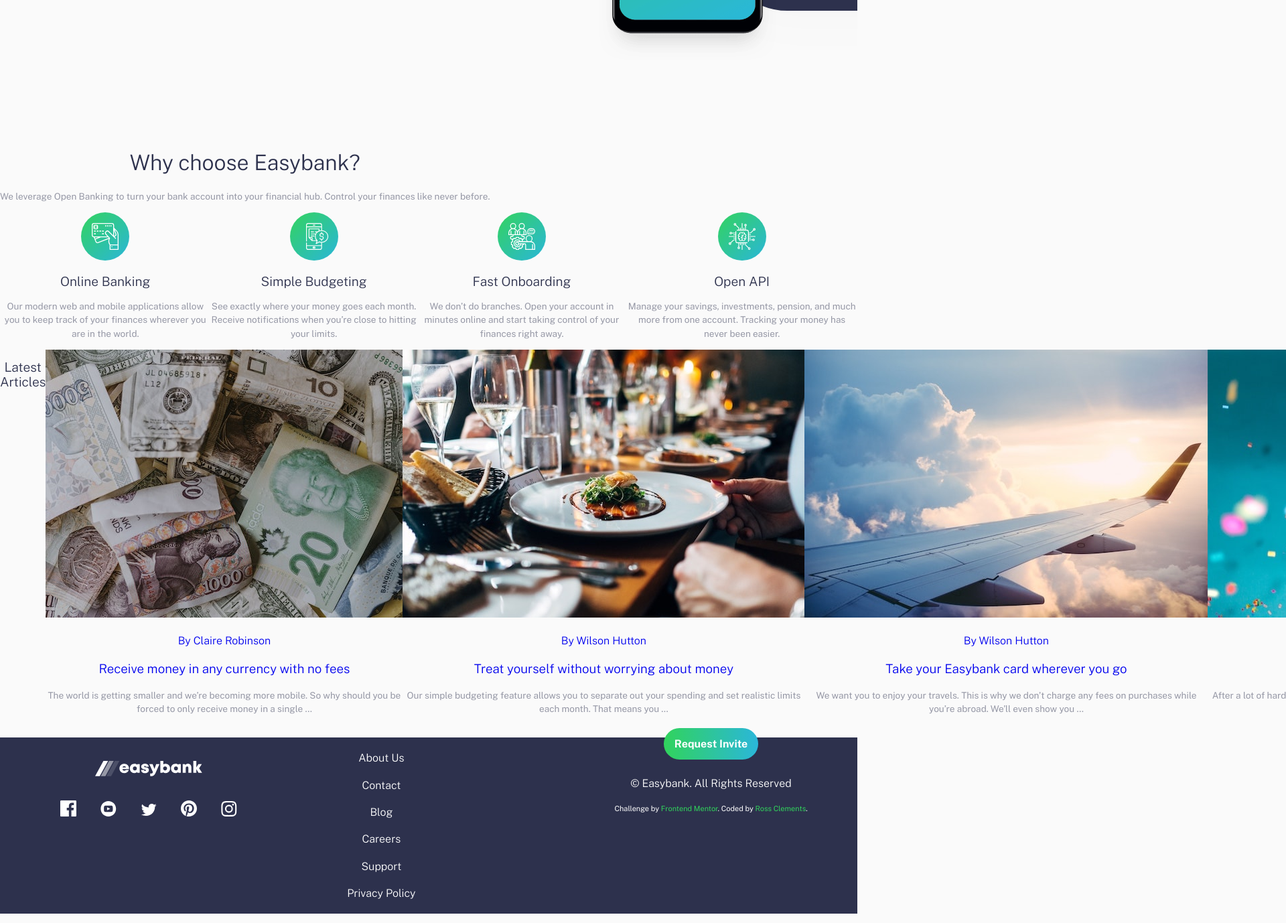
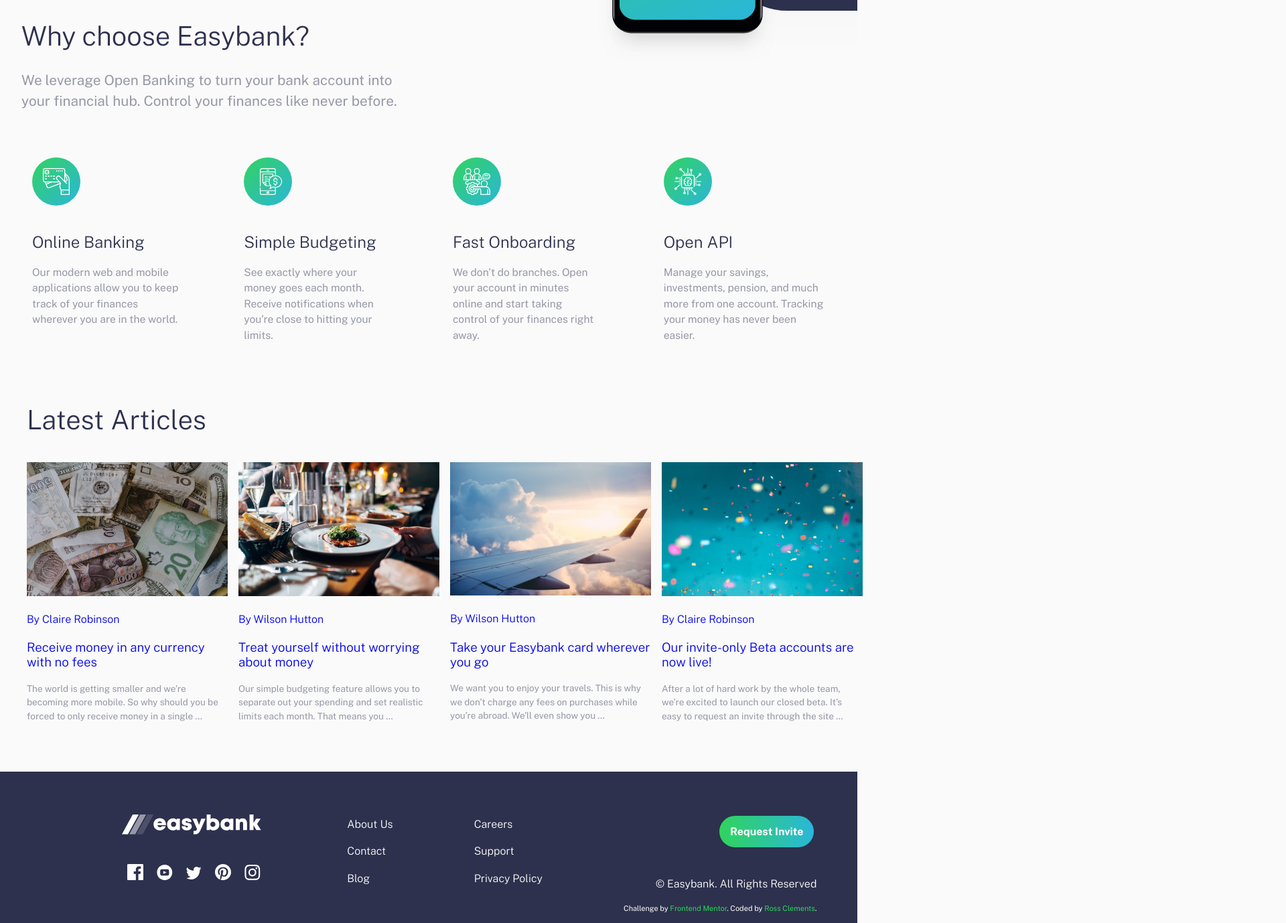
Before and after one commit to RosswClements/easybank-landingpage, a plain HTML site: page index.html in a window 1280 px wide. Shown: the part 796-2174 px from the top of the page at 67% size, 1920 px wide, since content can reach past the window. Drawn offline with nearby package versions, Linux system fonts and the light colour scheme.

Commit message:
desktop view

```diff
--- a/index.html
+++ b/index.html
@@ -39,6 +39,8 @@
   </header>
   <body>
 
+    <!-- Welcome Section  -->
+
     <div class="container" id="container1">
 
       <div class="flex-item1" id="item1">
@@ -56,6 +58,8 @@
         <br>
       </div>
     </div>
+
+    <!-- Icons Section  -->
 
     <div class="container" id="container2">
 
@@ -96,9 +100,13 @@
         your money has never been easier.</p>
       </div>
     </div>
+
+    <!-- Article Section -->
+
+    <h1 id="article-h1">Latest Articles</h1>
+
   <div class="container" id="container4">
 
-    <h2>Latest Articles</h2>
 
     <div class="flex-item4">
       <a href="#">
@@ -143,11 +151,11 @@
   </div>
   <br>
   <div class="container" id="container5">
-    <div class="flex-item5">
+    <!-- <div class="flex-item5"> -->
         <br>
-        <div class="footer-logo-wrapper">
+        <div class="footer-logos-wrapper">
           <a href="#"><img src="./images/logo.svg" alt="Easybank" id="footer-logo"></a>
-        </div>
+
         <div>
           <a href="#"><img class="socials" src="./images/icon-facebook.svg" alt="Facebook"></a>
           <a href="#"><img class="socials" src="./images/icon-youtube.svg" alt="Youtube"></a>
@@ -161,27 +169,29 @@
       <a href="#"><h4>About Us</h4></a>
       <a href="#"><h4>Contact</h4></a>
       <a href="#"><h4>Blog</h4></a>
+    </div>
+    <div class="flex-item5">
       <a href="#"><h4>Careers</h4></a>
       <a href="#"><h4>Support</h4></a>
       <a href="#"><h4>Privacy Policy</h4></a>
     </div>
 
-      <br>
       <div class="flex-item5">
-        <a href="#" class="btn" id="footer-btn">Request Invite</a>
+        <div id="footer-btn"><a href="#" class="btn">Request Invite</a>
 
+        <br>
         <br>
         <br>
 
         <h4> © Easybank. All Rights Reserved</h4>
 
 
-
+      </div>
         <div class="attribution">
           Challenge by <a href="https://www.frontendmentor.io?ref=challenge" target="_blank">Frontend Mentor</a>.
           Coded by <a href="https://rosswclements.github.io/portfolio/">Ross Clements</a>.
         </div>
-        <br>
+
       </div>
   </div>
 </div>
--- a/style.css
+++ b/style.css
@@ -150,9 +150,69 @@ a:hover {
   /* margin: -35px; */
 }
 
+#container2 {
+  margin-top: -200px;
+  text-align: left;
+  margin-left: 2em;
+  margin-right: 2em;
+}
+
+#container2 h1{
+  font-size: 2.5em;
+}
+
+#container2 p{
+  font-size: 1.3em;
+  margin-right: 30em;
+}
+
 /* Icon section */
+#container3 {
+  justify-content: space-around;
+}
+.flex-item3{
+  margin: 3em;
+  text-align: left;
+}
+
+.flex-item3 img{
+  margin-bottom: 1em;
+}
+
+.flex-item3 h2{
+  font-size: 1.5em;
+
+}
+
+.flex-item3 p{
+  font-size: 0.98em;
+
+}
 
 /* Article Section */
+
+#article-h1 {
+  margin-left: 1em;
+  font-size: 2.5em;
+}
+
+#container4 {
+justify-content: space-between;
+margin: 2em;
+}
+
+.flex-item4{
+  margin: 0.5em;
+  text-align: left;
+}
+
+.flex-item4 img{
+  width: 300px;
+  max-height: 200px;
+  height: fit-content;
+  overflow: hidden;
+}
+
 
 /* Footer */
 
@@ -160,25 +220,45 @@ a:hover {
   background-color: var(--dark-blue);
   flex-direction: row;
   justify-content: space-around;
+  text-align: left;
 }
 
 #container5 h4{
   color: var(--white);
 }
 
-.footer-logo-wrapper{
-  margin: 1em;
+.footer-logos-wrapper{
+  margin-top: 2em;
+  margin-bottom: 1em;
+  justify-content: space-between;
 }
-
 #footer-logo {
   filter: brightness(0) invert(1);
-  width: 10em;
+  width: 13em;
+  margin-bottom: 2em;
+  margin-top: 2em
 }
 
 .socials{
   width: 1.5em;
-  margin: 1em;
+  margin: 0.5em;
+  margin-bottom: 1em;
 }
+
+.flex-item5{
+  margin-top: 3em;
+  margin-bottom: 1em;
+  justify-content: space-between;
+}
+#footer-btn {
+  margin-top: 2em;
+  text-align: right;
+  margin-bottom: 1em;
+  justify-content: space-evenly;
+}
+
+
+
 
 .attribution {
   font-size: 11px; text-align: center; color: var(--white);
```
